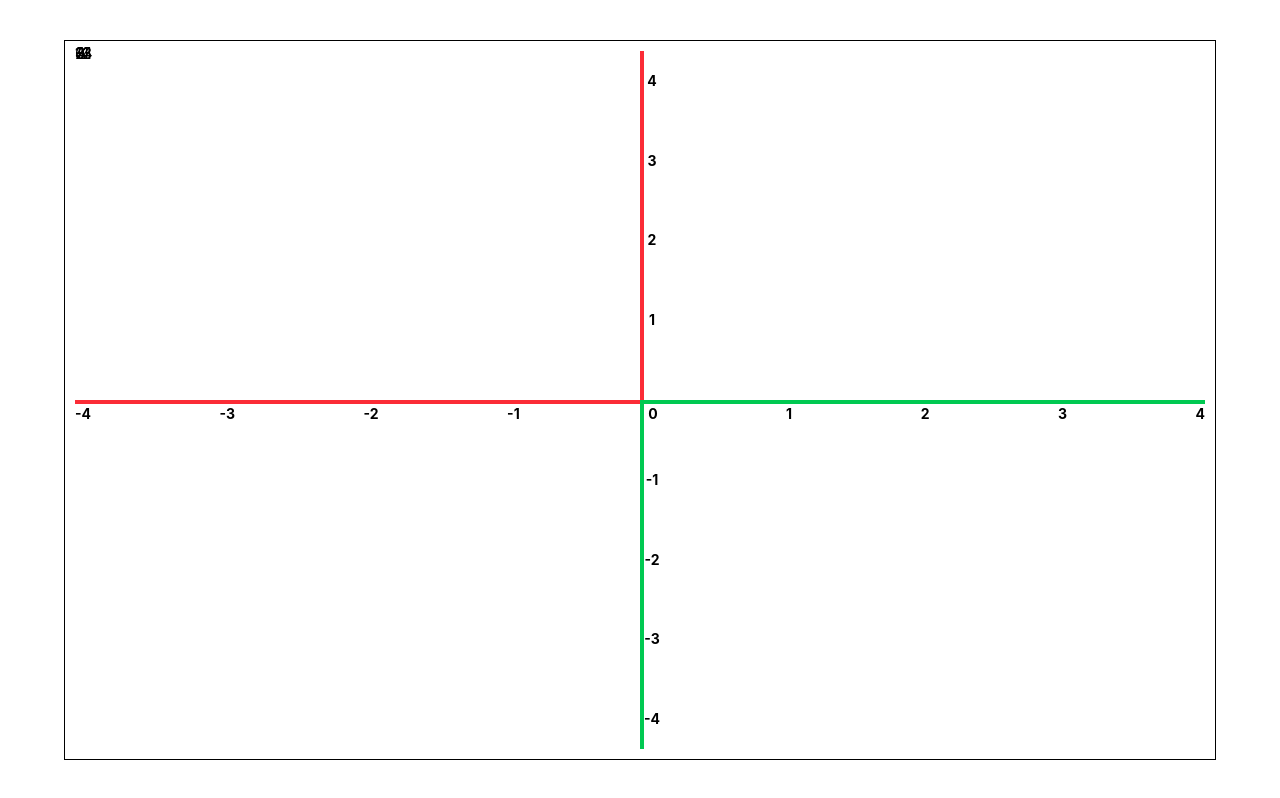
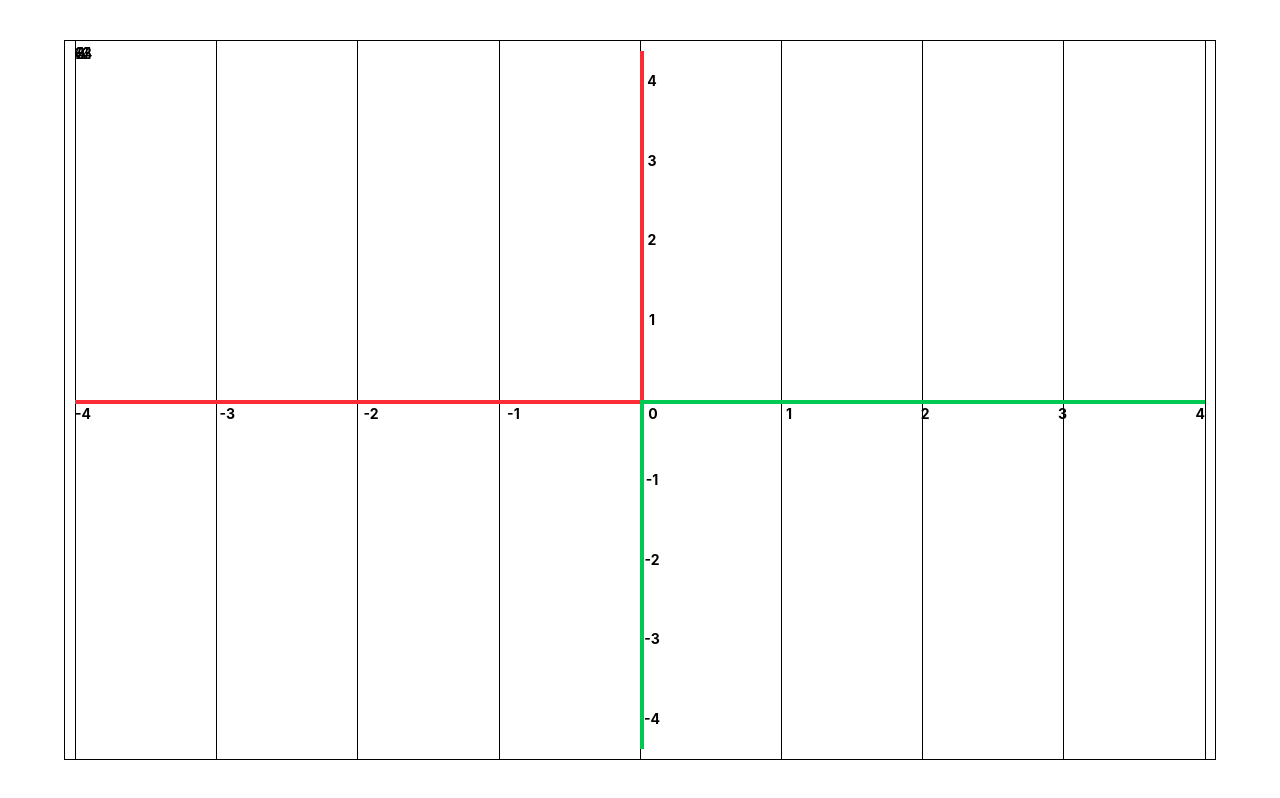
Before and after one commit to DulshanSiriwardhana/CyberHex, a React (Vite) app in the folder ML/ui/visualizations/: page / in a window 1280 px wide. Built offline with nearby package versions, Linux system fonts and the light colour scheme.

Commit message:
verticle lines

```diff
--- a/ML/ui/visualizations/src/components/charts/LineChart.tsx
+++ b/ML/ui/visualizations/src/components/charts/LineChart.tsx
@@ -17,6 +17,13 @@ const LineChart=({info}:{info:LineChartType})=>{
     return(
         <div ref={chartRef} className="border w-full h-full min-h-[720px] max-w-[90%] mx-auto flex flex-col items-center justify-center">
             <div className="relative flex-1 w-[calc(100%-20px)] h-[calc(100%-20px)]">
+                <div className="absolute flex w-full items-center justify-between h-full">
+                    {
+                        Array.from({length: domain.end - domain.start + 1}, (_, i)=> i).map((i)=>(
+                            <div className="h-full w-[0.5px] bg-black"></div>
+                        ))
+                    }
+                </div>
                 <div className="absolute flex w-full items-center justify-between" style={{ top: `${topPercent}%`}}>
                     {
                         Array.from({length: domain.end - domain.start + 1}, (_, i)=> i).map((i)=>(
```
